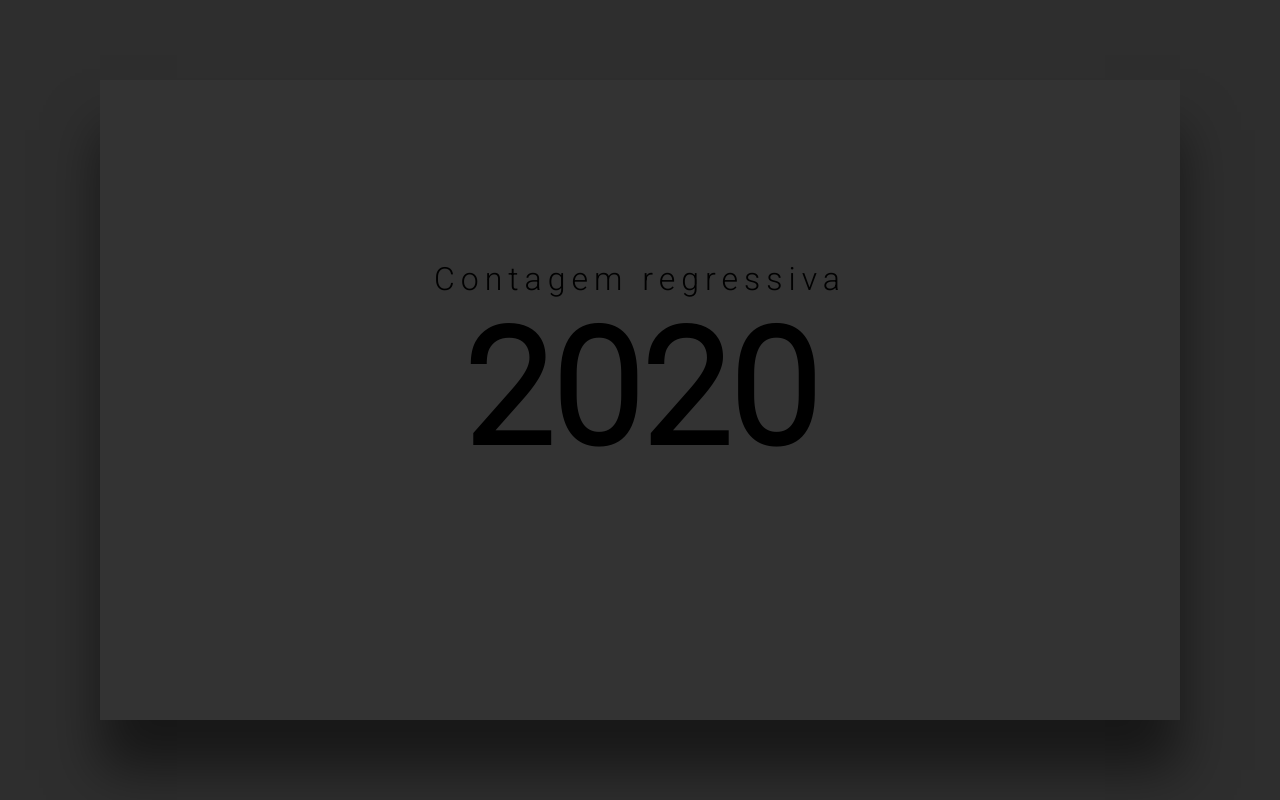
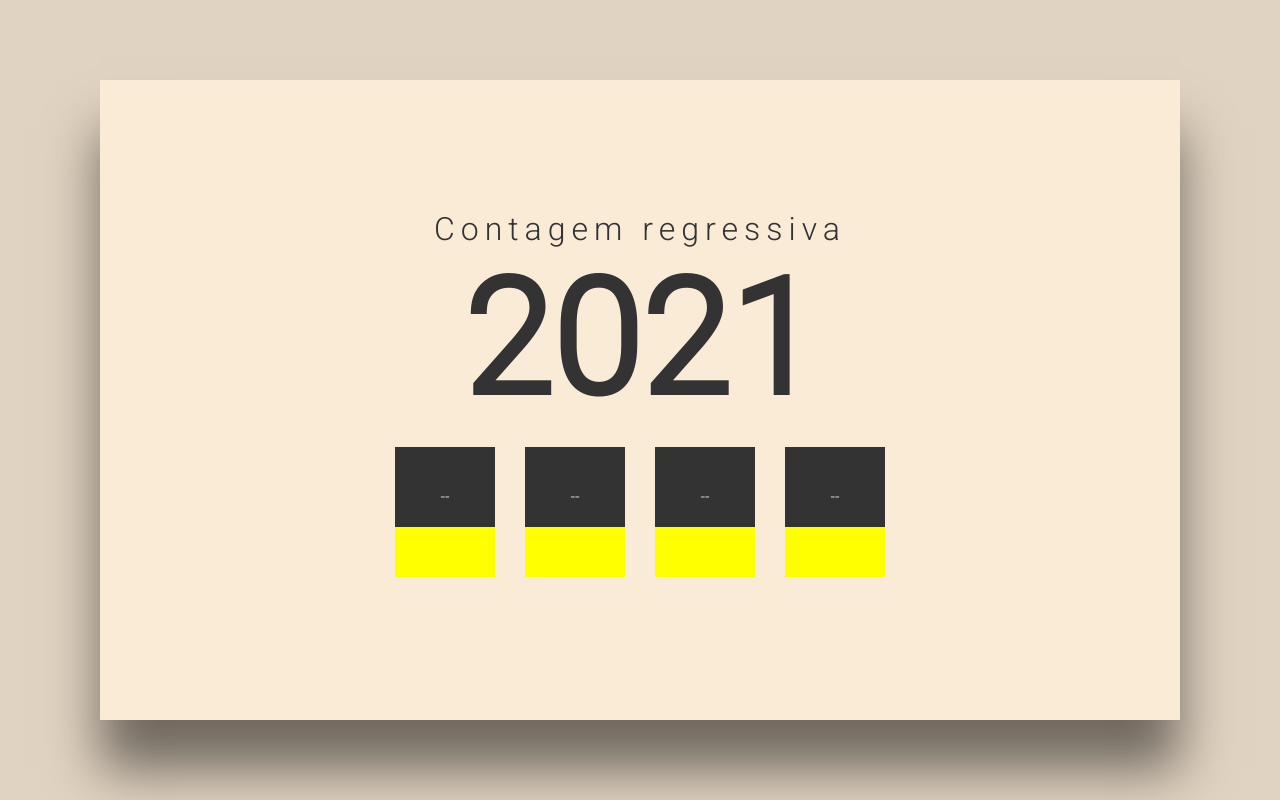
Before and after one commit to philipheferreira/Relogio-Data-html-css-js, a plain HTML site: page index.html in a window 1280 px wide. Drawn offline with Linux system fonts and the light colour scheme.

Commit message:
css alteration

```diff
--- a/index.html
+++ b/index.html
@@ -10,14 +10,14 @@
 		<link href="https://fonts.googleapis.com/css2?family=Roboto:wght@300&display=swap" rel="stylesheet">
 	</head>
 	<body>
-	<div class="externo"> <!-- container -->
-		<h2><span>Contagem regressiva</span>2020</h2>
-		<div class="contagemRegressiva-embrulho">
-				<div class="contagemRegressiva"></div>
-				<div id="dia"></div>
-				<div id="hora"></div>
-				<div id="Minutos"></div>
-				<div id="segundos"></div>
+		<div class="container"> <!-- container -->
+			<h2><span>Contagem regressiva</span>2021</h2>
+				<div class="contagemRegressiva">
+					<div id="dia">--</div>
+					<div id="hora">--</div>
+					<div id="Minutos">--</div>
+					<div id="segundos">--</div>
+				</div>
 			</div>
 
 		</div>
--- a/style.css
+++ b/style.css
@@ -6,18 +6,17 @@
 }
 
 body{
-    background: #333;
+    background: #FAEBD7;
     background-attachment: fixed;
     background-blend-mode: hard-light;
 }
 
-.externo{
+.container{
     position: absolute;
     top: 80px;
     left: 100px;
     right: 100px;
     bottom: 80px;
-    background: url();
     background-attachment: fixed;
     display: flex;
     justify-content: center;
@@ -27,14 +26,15 @@ body{
                 0 0 0 100px rgba(0,0,0,.1);
 }
 
-.externo h2{
+.container h2{
     text-align: center;
     font-size: 10em;
     line-height: 0.7em;
+    color: #333;
     margin-top: -80px;
 }
 
-.externo h2 span{
+.container h2 span{
     display: block;
     font-weight: 300;
     letter-spacing: 6px;
@@ -46,3 +46,30 @@ body{
     display:flex;
     margin-top: 50px;
 }
+
+.contagemRegressiva div{
+    position: relative;
+    width: 100px;
+    height: 100px;
+    line-height: 100px;
+    text-align: center;
+    background: #333;
+    color: #fff;
+    margin: 0 15px;
+    font-style: 3em;
+    font-weight: 500;
+}
+
+.contagemRegressiva div:before{
+    content: '';
+    position: absolute;
+    bottom: -30px;
+    left: 0;
+    width: 100%;
+    height: 50px;
+    background: #ff0;
+    color: #333;
+    font-style: 0.35em;
+    line-height: 35px;
+    font-weight: 300;
+}
```
Lines whose indentation alone changed are shown as unchanged.
